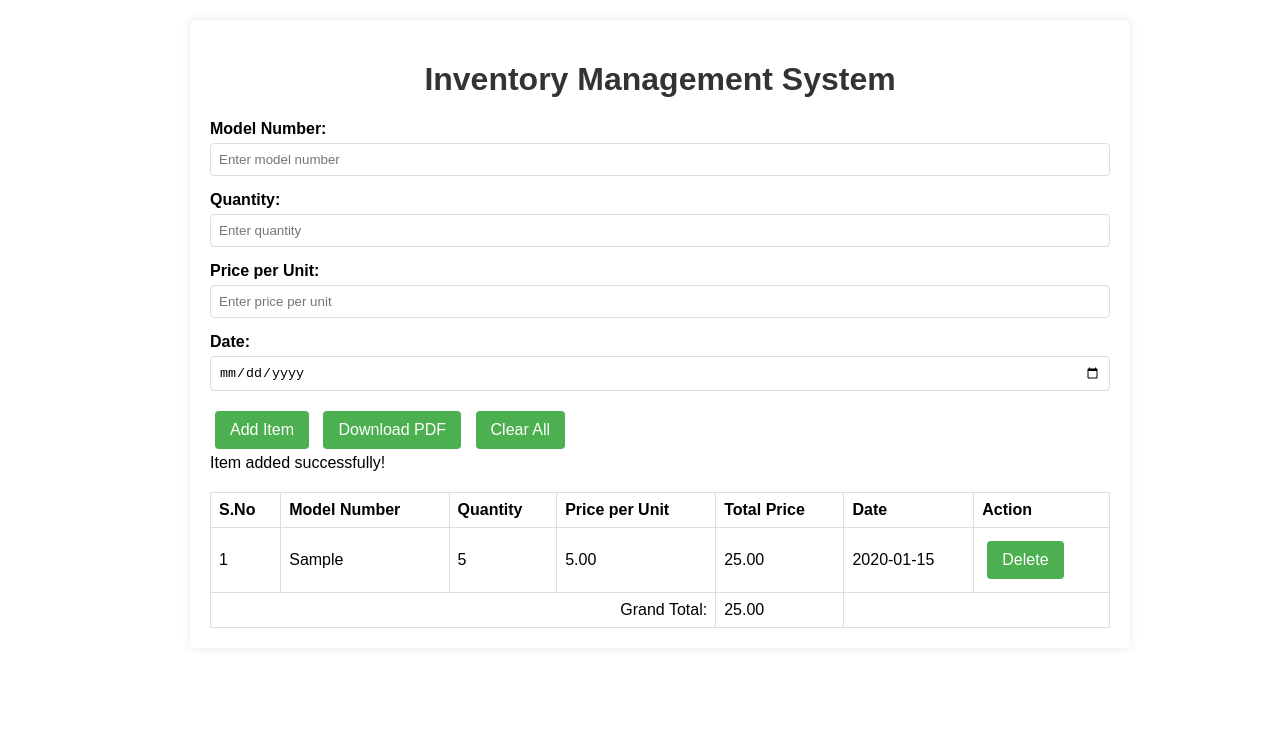
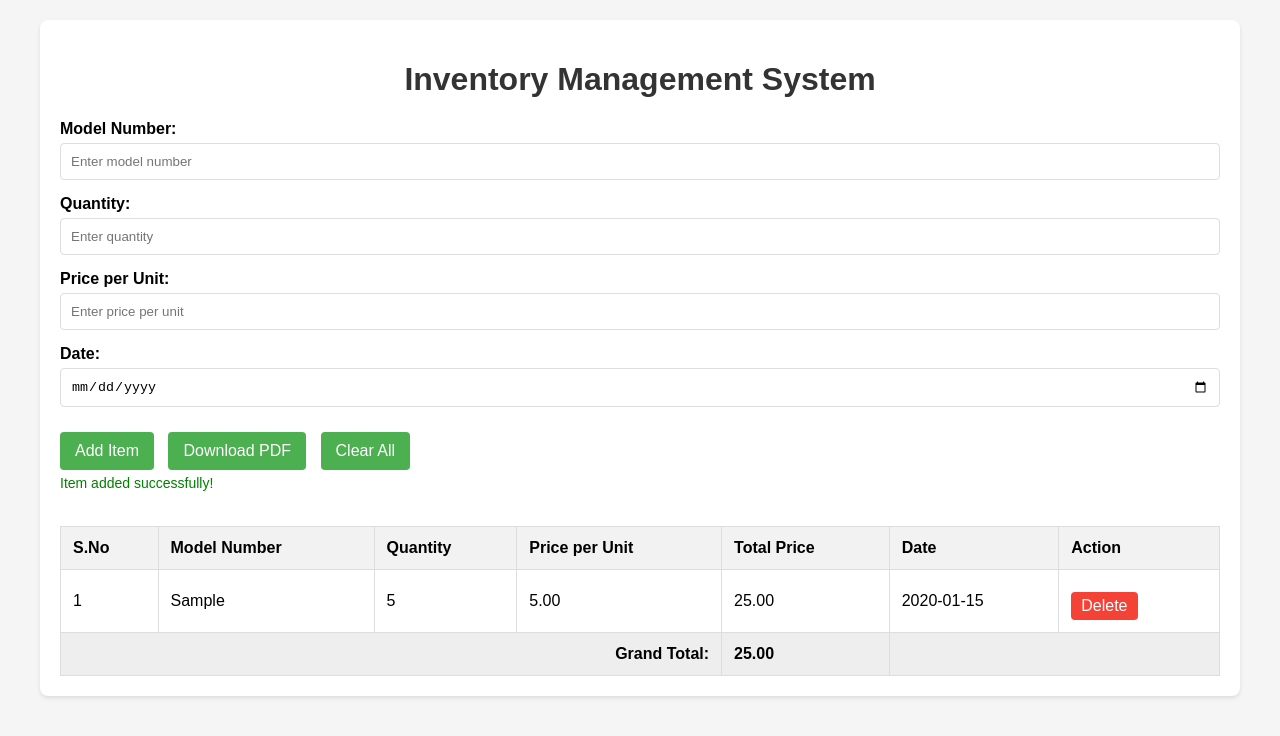
Before and after one commit to Ravi-store/My-store, a plain HTML site: page index.html in a window 1280 px wide. Both pictures are taken after typing "Sample", "5", "5", "2020-01-15" into the empty fields and a click on the button "Add Item". Drawn offline with nearby package versions, Linux system fonts and the light colour scheme.

Commit message:
Update style.css

```diff
--- a/css/style.css
+++ b/css/style.css
@@ -1,19 +1,19 @@
 body {
     font-family: Arial, sans-serif;
-    max-width: 900px;
+    max-width: 1200px;
     margin: 0 auto;
     padding: 20px;
+    background-color: #f5f5f5;
+}
+.container {
+    background-color: white;
+    padding: 20px;
+    border-radius: 8px;
+    box-shadow: 0 2px 4px rgba(0,0,0,0.1);
 }
 h1 {
     color: #333;
     text-align: center;
-}
-.container {
-    box-shadow: 0 0 10px rgba(0,0,0,0.1);
-    padding: 20px;
-    border-radius: 5px;
-    width: 100%;
-    max-width: 900px;
 }
 .form-group {
     margin-bottom: 15px;
@@ -23,14 +23,15 @@ label {
     margin-bottom: 5px;
     font-weight: bold;
 }
-input {
+input[type="text"], input[type="number"], input[type="date"] {
     width: 100%;
-    padding: 8px;
+    padding: 10px;
     border: 1px solid #ddd;
     border-radius: 4px;
     box-sizing: border-box;
 }
 button {
+    margin-top: 10px;
     background-color: #4CAF50;
     color: white;
     padding: 10px 15px;
@@ -38,8 +39,28 @@ button {
     border-radius: 4px;
     cursor: pointer;
     font-size: 16px;
-    margin: 5px;
+    margin-right: 10px;
 }
+button:hover {
+    background-color: #45a049;
+}
+.delete-btn {
+    background-color: #f44336;
+    color: white;
+    padding: 5px 10px;
+    border: none;
+    border-radius: 4px;
+    cursor: pointer;
+}
+.delete-btn:hover {
+    background-color: #d32f2f;
+}
+
+.table-container {
+    overflow-x: auto;
+    max-width: 100%;
+}
+
 table {
     width: 100%;
     border-collapse: collapse;
@@ -47,11 +68,32 @@ table {
 }
 th, td {
     border: 1px solid #ddd;
-    padding: 8px;
+    padding: 12px;
     text-align: left;
 }
-.total {
-    text-align: right;
-    margin-top: 20px;
+th {
+    background-color: #f2f2f2;
     font-weight: bold;
 }
+tr:nth-child(even) {
+    background-color: #f9f9f9;
+}
+.total-row {
+    font-weight: bold;
+    background-color: #eee;
+}
+.action-buttons {
+    display: flex;
+    justify-content: space-between;
+    margin-top: 20px;
+}
+.error {
+    color: red;
+    font-size: 14px;
+    margin-top: 5px;
+}
+.success {
+    color: green;
+    font-size: 14px;
+    margin-top: 5px;
+}
```
